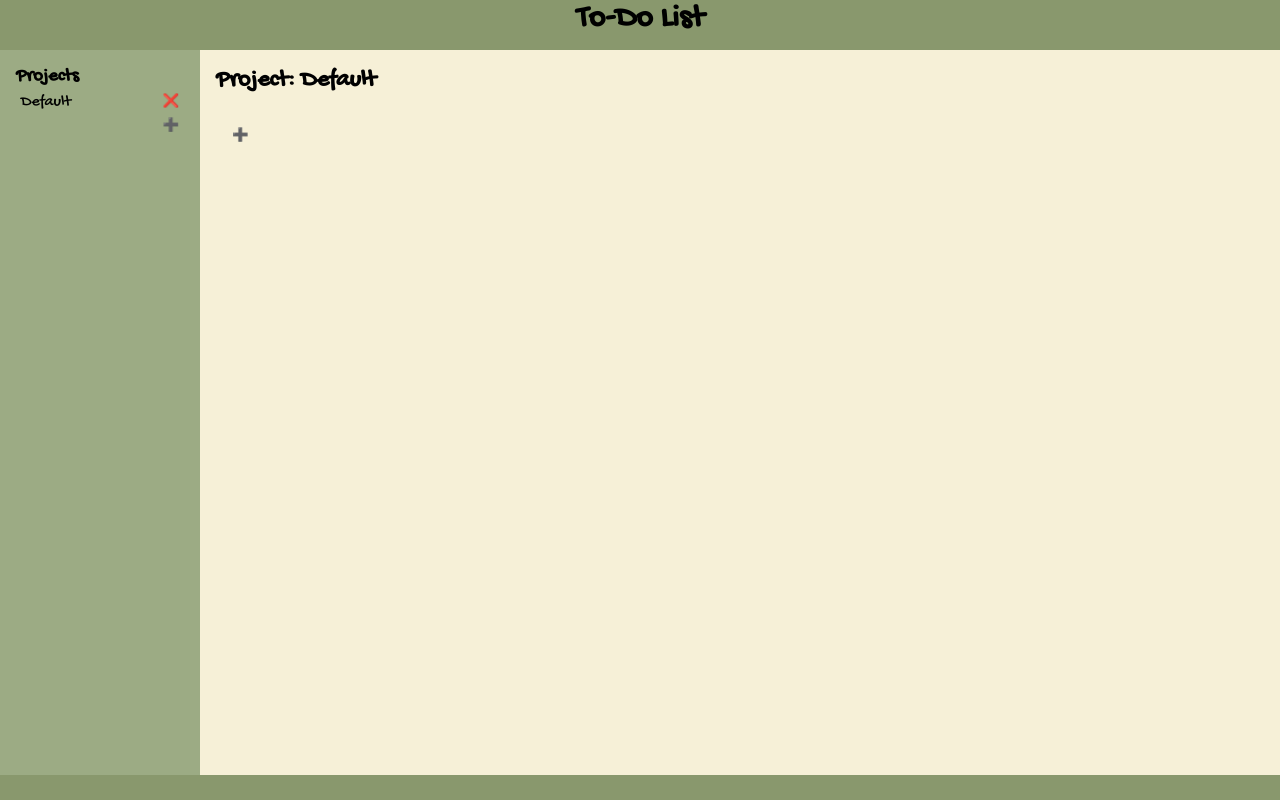
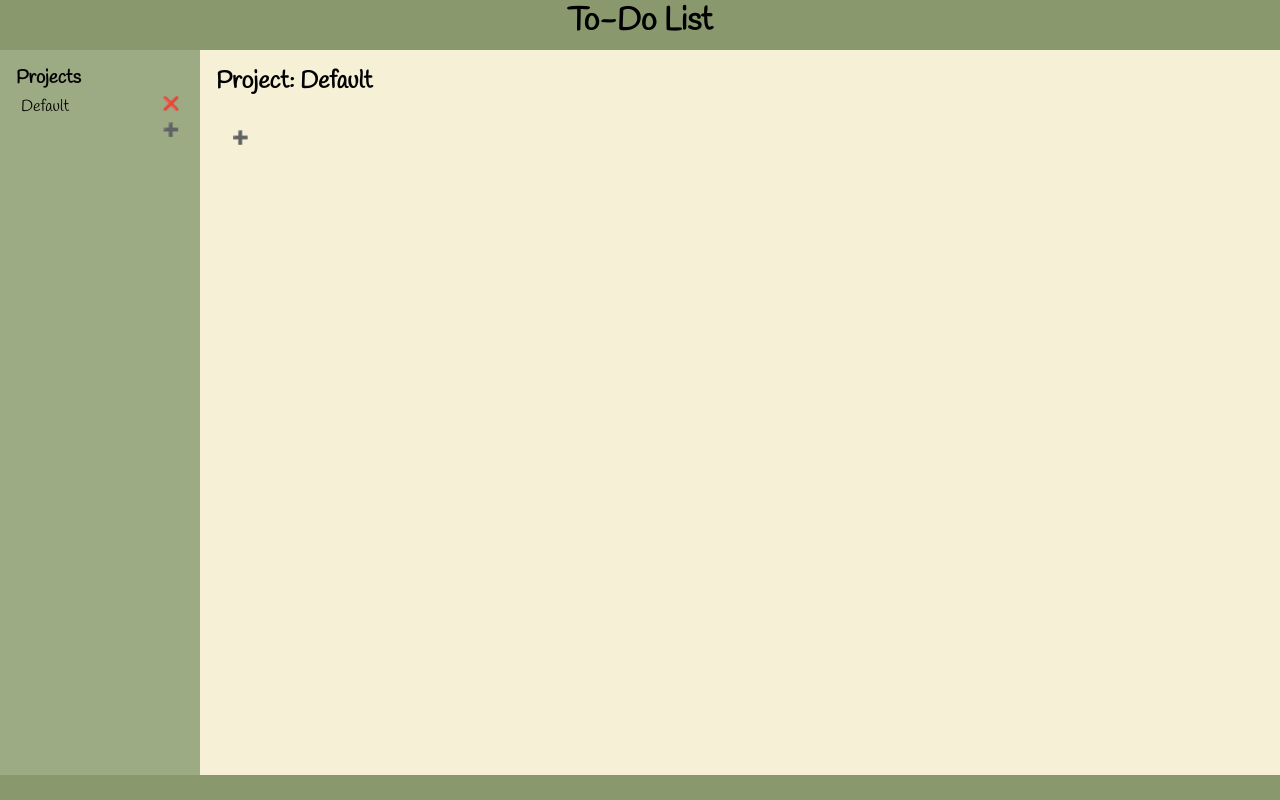
Before and after one commit to jmcmillion89/to-do-list, a website built with webpack: page src/template.html in a window 1280 px wide. Built offline with nearby package versions, Linux system fonts and the light colour scheme.

Commit message:
Change font

```diff
--- a/src/styles.css
+++ b/src/styles.css
@@ -1,4 +1,4 @@
-@import url('https://fonts.googleapis.com/css2?family=Gochi+Hand&display=swap');
+@import url('https://fonts.googleapis.com/css2?family=Handlee&display=swap');
 
 * {
   margin: 0;
@@ -18,7 +18,7 @@
   display: grid;
   grid-template-columns: 200px 3fr;
   grid-template-rows: 50px 10fr 25px;
-  font-family: "Gochi Hand", Arial, Helvetica, sans-serif;
+  font-family: "Handlee", Arial, Helvetica, sans-serif;
 }
 
 header {
```
